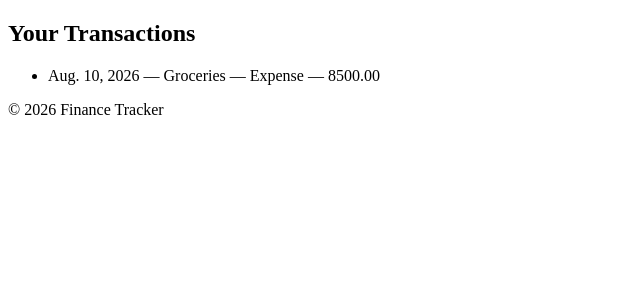
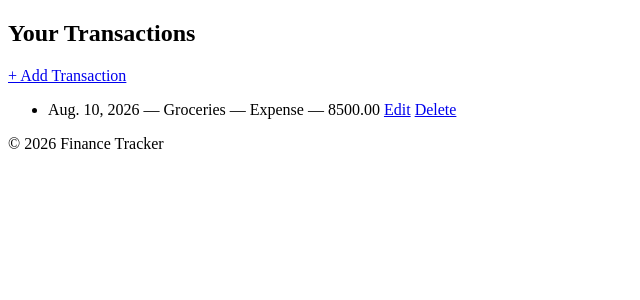
Before and after one commit to lakshannipuna265-maker/IAWD-project, a Django app: page /transactions/ in a window 1280 px wide. Shown: the part 101-401 px from the top of the page, without its empty margins (0-640 px from the left). Run offline with Django 5.2, Linux system fonts and the light colour scheme; a user stored in the database is signed in; data comes from the database, SQL or seed files in the repository; both versions use the stored data as it was after the commit.

Commit message:
Add Transaction create/update/delete views, templates, and URLs; fix missing add-link

```diff
--- a/tracker/templates/tracker/transaction_list.html
+++ b/tracker/templates/tracker/transaction_list.html
@@ -1,15 +1,16 @@
 {% extends "tracker/base.html" %}
-
 {% block title %}Transactions{% endblock %}
-
 {% block content %}
 <h2>Your Transactions</h2>
+<a href="{% url 'transaction_create' %}">+ Add Transaction</a>
 <ul>
     {% for transaction in transactions %}
         <li>
             {{ transaction.date }} — {{ transaction.category.name }} —
             {{ transaction.get_transaction_type_display }} — {{ transaction.amount }}
             {% if transaction.description %}({{ transaction.description }}){% endif %}
+            <a href="{% url 'transaction_update' transaction.pk %}">Edit</a>
+            <a href="{% url 'transaction_delete' transaction.pk %}">Delete</a>
         </li>
     {% endfor %}
 </ul>
--- a/tracker/urls.py
+++ b/tracker/urls.py
@@ -8,4 +8,7 @@ urlpatterns = [
     path('categories/<int:pk>/edit/', views.category_update, name='category_update'),
     path('categories/<int:pk>/delete/', views.category_delete, name='category_delete'),
     path('transactions/', views.transaction_list, name='transaction_list'),
+    path('transactions/add/', views.transaction_create, name='transaction_create'),
+    path('transactions/<int:pk>/edit/', views.transaction_update, name='transaction_update'),
+    path('transactions/<int:pk>/delete/', views.transaction_delete, name='transaction_delete'),
 ]
--- a/tracker/views.py
+++ b/tracker/views.py
@@ -1,7 +1,7 @@
 from django.shortcuts import get_object_or_404, redirect, render
 from django.contrib.auth.decorators import login_required
 from .models import Category,Transaction
-from .forms import CategoryForm
+from .forms import CategoryForm, TransactionForm
 
 def dashboard(request):
     return render(request, 'tracker/dashboard.html')
@@ -48,3 +48,36 @@ def category_delete(request, pk):
 def transaction_list(request):
     transactions = Transaction.objects.filter(user=request.user).order_by('-date')
     return render(request, 'tracker/transaction_list.html', {'transactions': transactions})
+
+@login_required
+def transaction_create(request):
+    if request.method == 'POST':
+        form = TransactionForm(request.POST, user=request.user)
+        if form.is_valid():
+            transaction = form.save(commit=False)
+            transaction.user = request.user
+            transaction.save()
+            return redirect('transaction_list')
+    else:
+        form = TransactionForm(user=request.user)
+    return render(request, 'tracker/transaction_form.html', {'form': form})
+
+@login_required
+def transaction_update(request, pk):
+    transaction = get_object_or_404(Transaction, pk=pk, user=request.user)
+    if request.method == 'POST':
+        form = TransactionForm(request.POST, instance=transaction, user=request.user)
+        if form.is_valid():
+            form.save()
+            return redirect('transaction_list')
+    else:
+        form = TransactionForm(instance=transaction, user=request.user)
+    return render(request, 'tracker/transaction_form.html', {'form': form})
+
+@login_required
+def transaction_delete(request, pk):
+    transaction = get_object_or_404(Transaction, pk=pk, user=request.user)
+    if request.method == 'POST':
+        transaction.delete()
+        return redirect('transaction_list')
+    return render(request, 'tracker/transaction_confirm_delete.html', {'transaction': transaction})
```
Also changed, not shown: tracker/forms.py (+12 -1 lines), tracker/templates/tracker/transaction_confirm_delete.html (added, +11 -0 lines), tracker/templates/tracker/transaction_form.html (added, +10 -0 lines), db.sqlite3.
